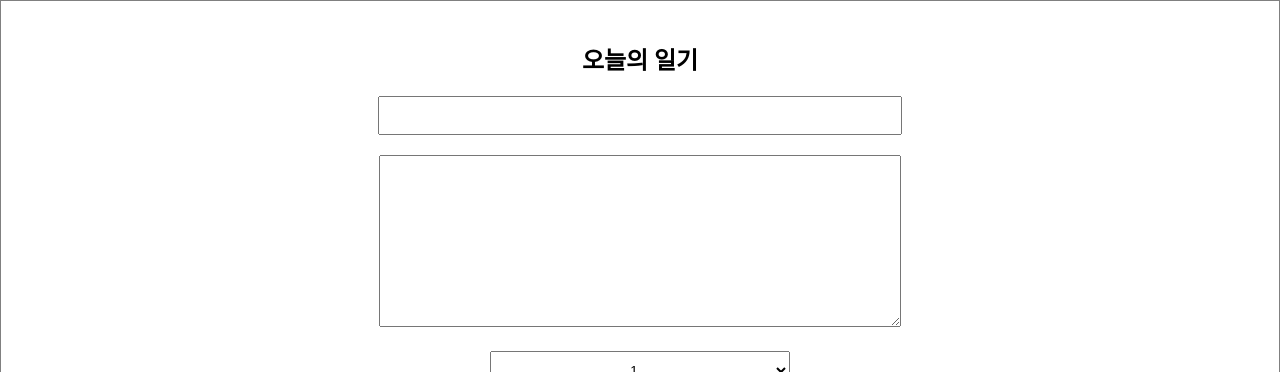
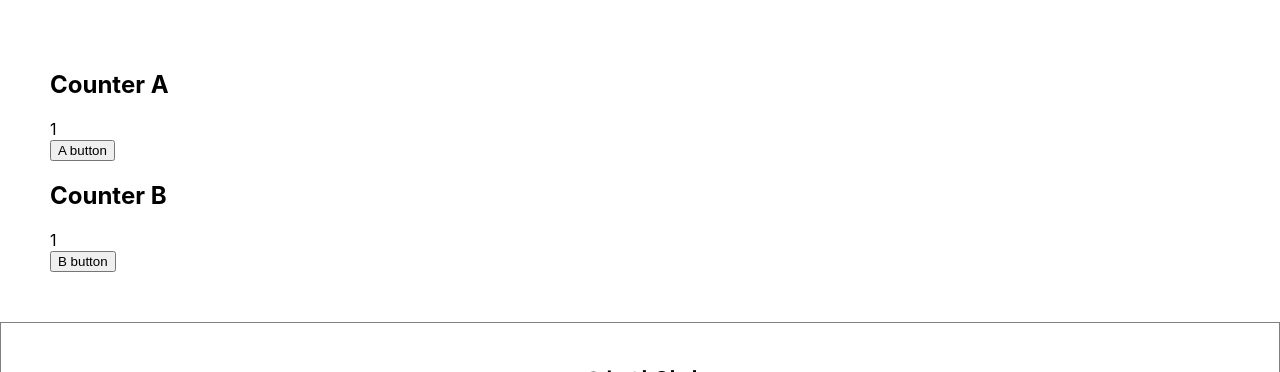
Before and after one commit to unie11/simplediary, a React (Create React App) app: page / in a window 1280 px wide. Shown: the top 372 px of the page. Built offline with nearby package versions, Linux system fonts and the light colour scheme; no server answers.

Commit message:
최적화 2 - React.memo

```diff
--- a/src/App.js
+++ b/src/App.js
@@ -1,6 +1,7 @@
 import './App.css';
 import DiaryEditor from "./DiaryEditor";
 import DiaryList from "./DiaryList";
+import OptimizeTest from "./OptimizeTest";
 import {useRef, useState, useEffect, useMemo} from "react";
 
 function App() {
@@ -44,7 +45,6 @@ function App() {
     };
 
     const onRemove = (targetId) => {
-        console.log(`${targetId}가 삭제되었습니다`);
         const newDiaryList = data.filter((it) => it.id !== targetId);
         setData(newDiaryList);
     };
@@ -58,8 +58,6 @@ function App() {
     };
 
     const getDiaryAnalysis = useMemo(() => {
-        console.log("일기 분석 시작");
-
         const goodCount = data.filter((it) => it.emotion >= 3).length;
         const badCount = data.length - goodCount;
         const goodRatio = (goodCount / data.length) * 100;
@@ -70,6 +68,7 @@ function App() {
 
     return (
         <div className="App">
+            <OptimizeTest />
             <DiaryEditor onCreate={onCreate}/>
             <div>전체 일기 : {data.length}</div>
             <div>기분 좋은 일기 개수 : {goodCount}</div>
--- /dev/null
+++ b/src/OptimizeTest.js
@@ -0,0 +1,52 @@
+import React, {useState, useEffect} from "react";
+
+const CounterA = React.memo(({count}) => {
+    useEffect(() => {
+        console.log(`Counter A Update - count : ${count}`);
+    });
+    return <div>{count}</div>
+});
+
+const CounterB = ({obj}) => {
+    useEffect(() => {
+        console.log(`Counter B Update - count : ${obj.count}`);
+    });
+    return <div>{obj.count}</div>
+};
+
+const areEqual = (prevProps, nextProps) => {
+  return prevProps.obj.count === nextProps.obj.count;
+};
+
+const MemoizedCounterB = React.memo(CounterB, areEqual);
+
+const OptimizeTest = () => {
+    const [count, setCount] = useState(1);
+    const [obj, setObj] = useState({
+        count: 1,
+    });
+
+    return (
+        <div style={{padding:50}}>
+            <div>
+                <h2>Counter A</h2>
+                <CounterA count={count} />
+                <button onClick={() => setCount(count)}>A button</button>
+            </div>
+            <div>
+                <h2>Counter B</h2>
+                <MemoizedCounterB obj={obj} />
+                <button
+                    onClick={() =>
+                        setObj({
+                            count: obj.count,
+                        })
+                    }
+                >B button
+                </button>
+            </div>
+        </div>
+    );
+};
+
+export default OptimizeTest;
```
